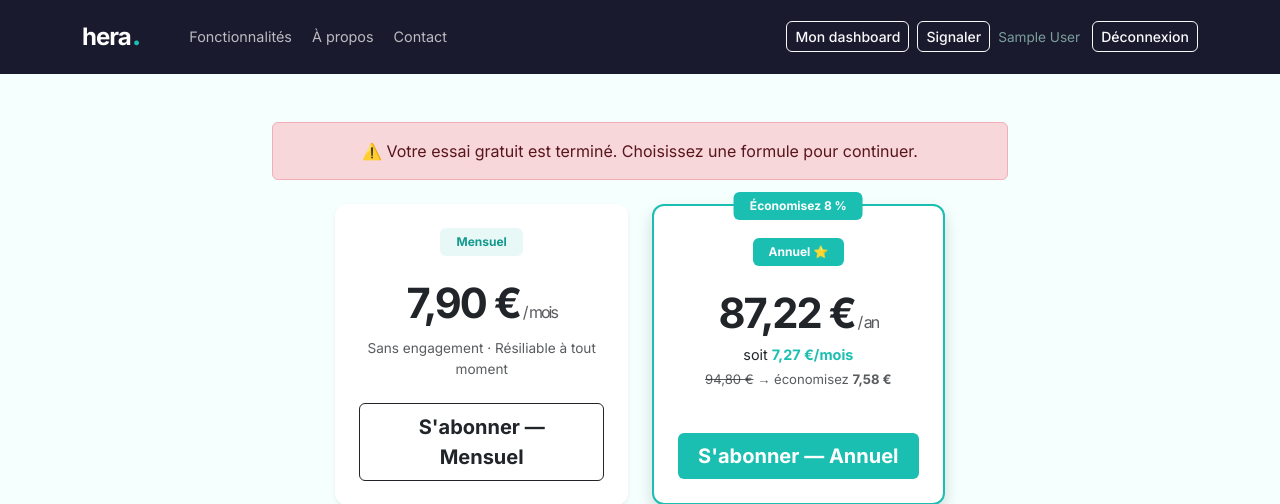
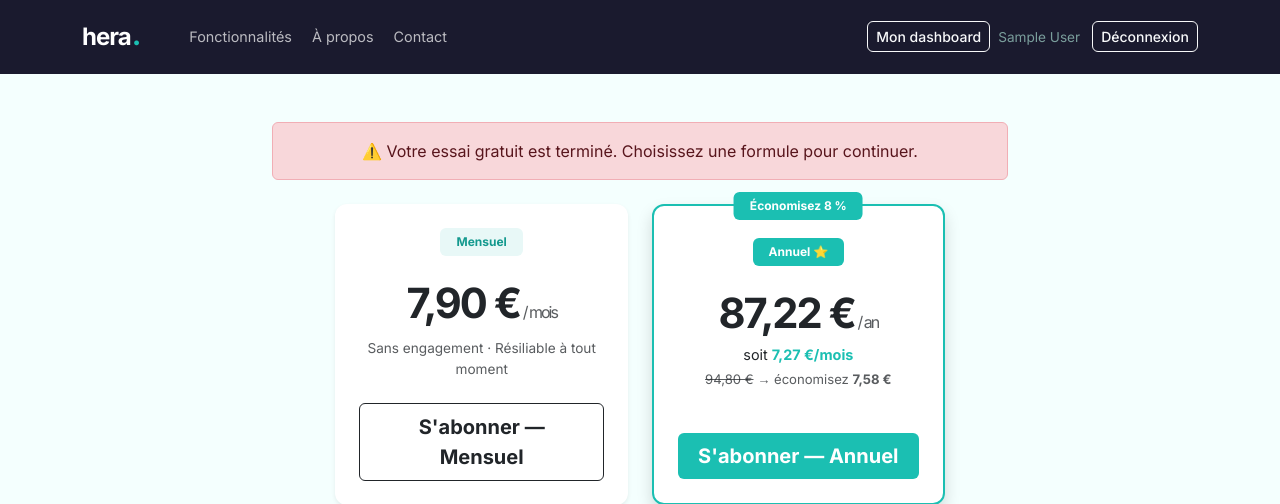
Before and after one commit to krs12k/Hera, a Flask app: page /abonnement in a window 1280 px wide. Shown: the top 504 px of the page. Run offline with Flask 3, Linux system fonts and the light colour scheme; the visitor is signed in with stand-in values (Sample User, id 1); some libraries are stand-ins or nearby versions.

Commit message:
Nav : retrait lien Signaler (reste dans le footer)
Co-Authored-By: Claude Sonnet 4.6 <noreply@anthropic.com>

```diff
--- a/templates/base.html
+++ b/templates/base.html
@@ -46,7 +46,6 @@
                 <div class="d-none d-lg-flex align-items-center gap-2">
                     {% if current_user.is_authenticated %}
                         <a href="{{ url_for('dashboard') }}" class="btn btn-outline-light btn-sm">Mon dashboard</a>
-                        <a href="{{ url_for('signaler') }}" class="btn btn-outline-light btn-sm">Signaler</a>
                         <span class="nav-username">{{ current_user.name }}</span>
                         <a href="{{ url_for('logout') }}" class="btn btn-outline-light btn-sm">Déconnexion</a>
                     {% else %}
```
